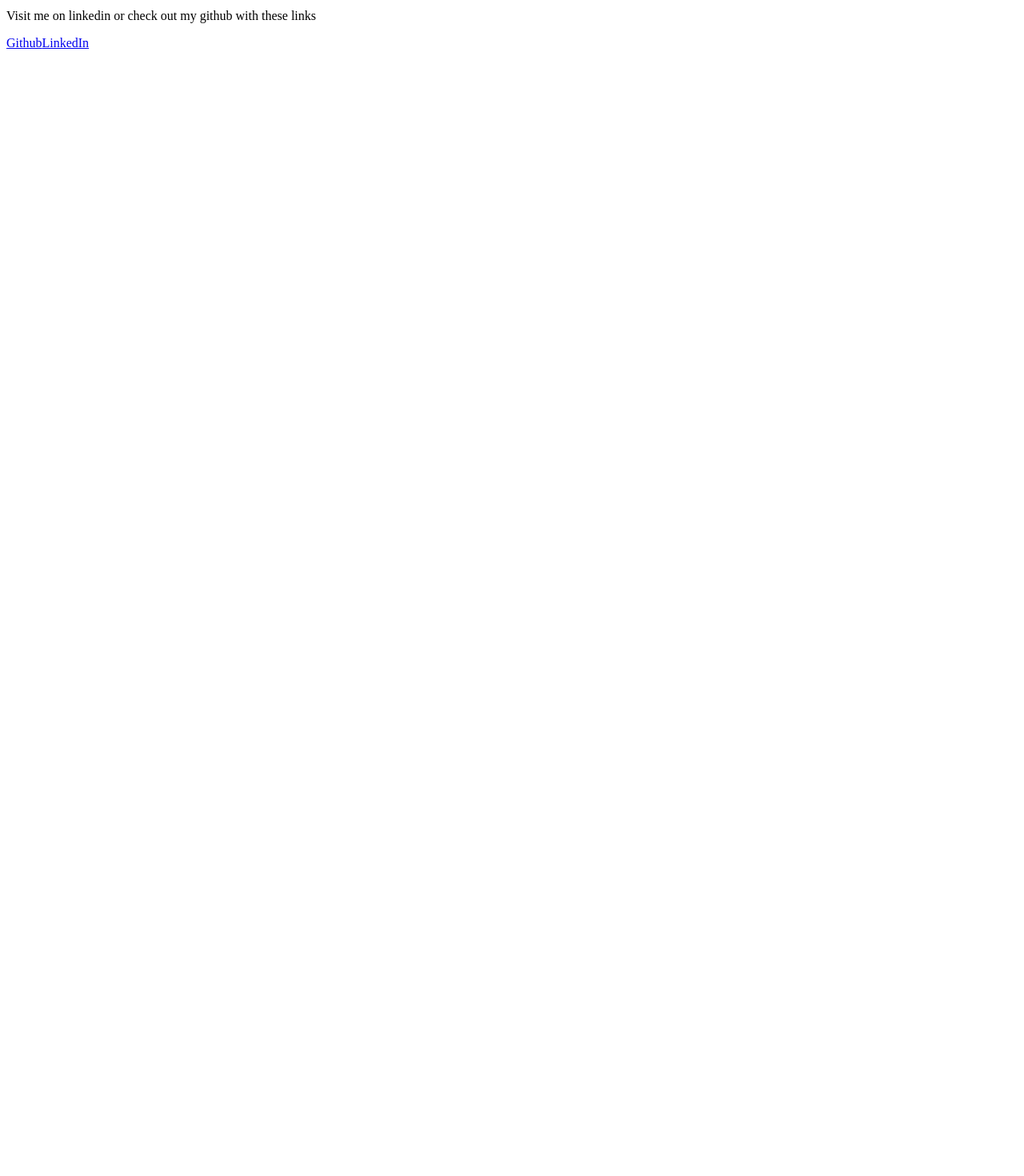
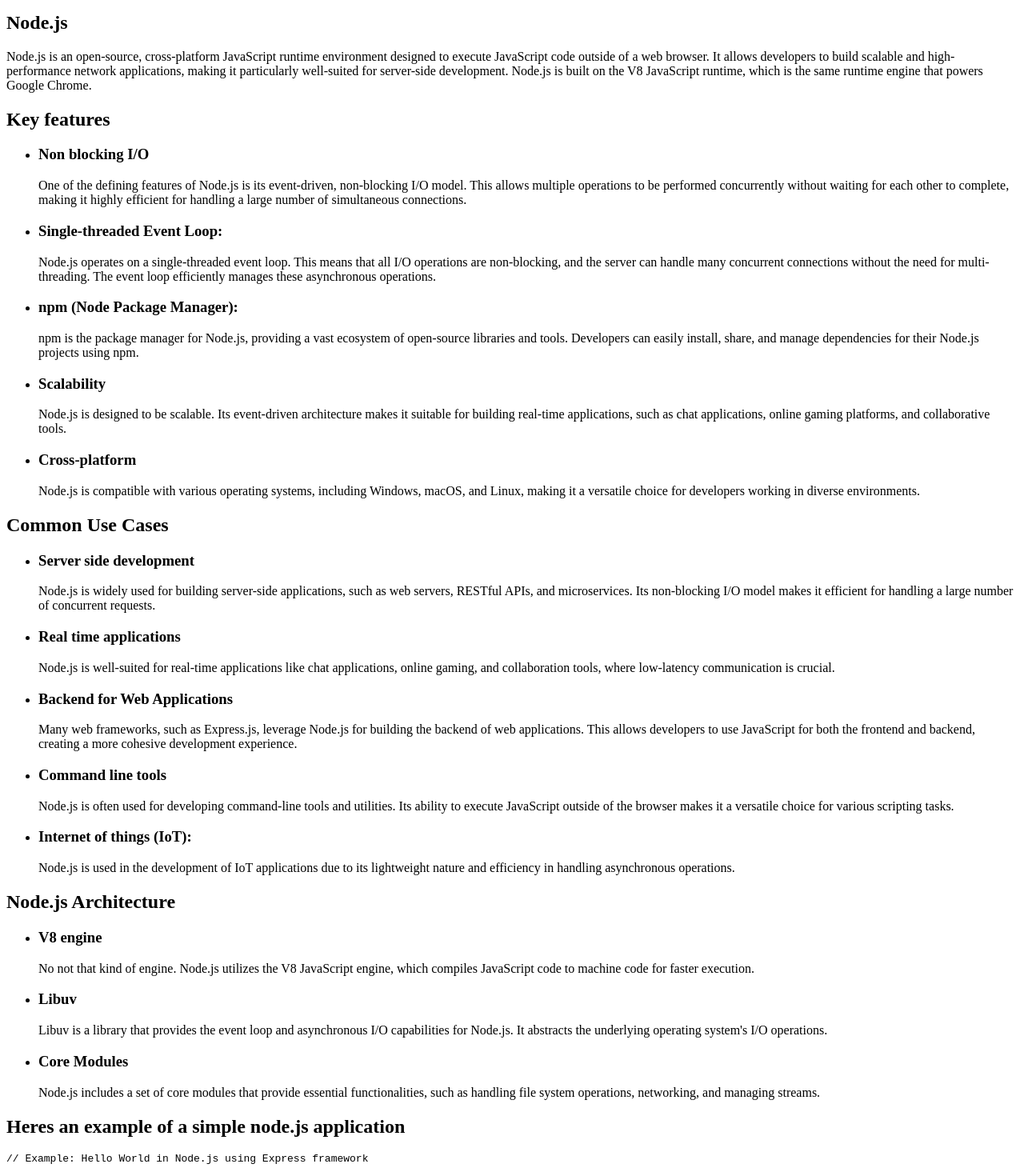
Before and after one commit to figuri/FullyStacked, a React (Vite) app: page /node in a window 1280 px wide. Shown: the part 360-1830 px from the top of the page at 80% size. Before the commit the page ends 800 px from the top, so only its background shows below. Built offline with nearby package versions, Linux system fonts and the light colour scheme.

Commit message:
made node.js component with basic structure

```diff
--- a/src/components/pages/Node.jsx
+++ b/src/components/pages/Node.jsx
@@ -1,5 +1,174 @@
-import React from 'react';
+import React from "react";
 
 export default function Node() {
+  const nodeCode = `// Example: Hello World in Node.js using Express framework
 
+    // Import the Express framework
+    const express = require('express');
+
+    // Create an Express application
+    const app = express();
+
+    // Define a route that responds with "Hello, World!"
+    app.get('/', (req, res) => {
+      res.send('Hello, World!');
+    });
+
+    // Start the server on port 3000
+    app.listen(3000, () => {
+      console.log('Server listening on port 3000');
+    });
+    `;
+  return (
+    <>
+      <article>
+        <h2>Node.js</h2>
+        <p>
+          Node.js is an open-source, cross-platform JavaScript runtime
+          environment designed to execute JavaScript code outside of a web
+          browser. It allows developers to build scalable and high-performance
+          network applications, making it particularly well-suited for
+          server-side development. Node.js is built on the V8 JavaScript
+          runtime, which is the same runtime engine that powers Google Chrome.
+        </p>
+      </article>
+      <div>
+        <h2>Key features</h2>
+        <ul>
+          <li>
+            <h3>Non blocking I/O</h3>
+            <p>
+              One of the defining features of Node.js is its event-driven,
+              non-blocking I/O model. This allows multiple operations to be
+              performed concurrently without waiting for each other to complete,
+              making it highly efficient for handling a large number of
+              simultaneous connections.
+            </p>
+          </li>
+          <li>
+            <h3>Single-threaded Event Loop:</h3>
+            <p>
+              Node.js operates on a single-threaded event loop. This means that
+              all I/O operations are non-blocking, and the server can handle
+              many concurrent connections without the need for multi-threading.
+              The event loop efficiently manages these asynchronous operations.
+            </p>
+          </li>
+          <li>
+            <h3>npm (Node Package Manager):</h3>
+            <p>
+              npm is the package manager for Node.js, providing a vast ecosystem
+              of open-source libraries and tools. Developers can easily install,
+              share, and manage dependencies for their Node.js projects using
+              npm.
+            </p>
+          </li>
+          <li>
+            <h3>Scalability</h3>
+            <p>
+              Node.js is designed to be scalable. Its event-driven architecture
+              makes it suitable for building real-time applications, such as
+              chat applications, online gaming platforms, and collaborative
+              tools.
+            </p>
+          </li>
+          <li>
+            <h3>Cross-platform</h3>
+            <p>
+              Node.js is compatible with various operating systems, including
+              Windows, macOS, and Linux, making it a versatile choice for
+              developers working in diverse environments.
+            </p>
+          </li>
+        </ul>
+        <h2>Common Use Cases</h2>
+        <ul>
+          <li>
+            <h3>Server side development</h3>
+            <p>
+              Node.js is widely used for building server-side applications, such
+              as web servers, RESTful APIs, and microservices. Its non-blocking
+              I/O model makes it efficient for handling a large number of
+              concurrent requests.
+            </p>
+          </li>
+          <li>
+            <h3>Real time applications</h3>
+            <p>
+              Node.js is well-suited for real-time applications like chat
+              applications, online gaming, and collaboration tools, where
+              low-latency communication is crucial.
+            </p>
+          </li>
+          <li>
+            <h3>Backend for Web Applications</h3>
+            <p>
+              Many web frameworks, such as Express.js, leverage Node.js for
+              building the backend of web applications. This allows developers
+              to use JavaScript for both the frontend and backend, creating a
+              more cohesive development experience.
+            </p>
+          </li>
+          <li>
+            <h3>Command line tools</h3>
+            <p>
+              Node.js is often used for developing command-line tools and
+              utilities. Its ability to execute JavaScript outside of the
+              browser makes it a versatile choice for various scripting tasks.
+            </p>
+          </li>
+          <li>
+            <h3>Internet of things (IoT):</h3>
+            <p>
+              Node.js is used in the development of IoT applications due to its
+              lightweight nature and efficiency in handling asynchronous
+              operations.
+            </p>
+          </li>
+        </ul>
+        <h2>Node.js Architecture</h2>
+        <ul>
+          <li>
+            <h3>V8 engine</h3>
+            <p>
+              No not that kind of engine. Node.js utilizes the V8 JavaScript
+              engine, which compiles JavaScript code to machine code for faster
+              execution.
+            </p>
+          </li>
+          <li>
+            <h3>Libuv</h3>
+            <p>
+              Libuv is a library that provides the event loop and asynchronous
+              I/O capabilities for Node.js. It abstracts the underlying
+              operating system's I/O operations.
+            </p>
+          </li>
+          <li>
+            <h3>Core Modules</h3>
+            <p>
+              Node.js includes a set of core modules that provide essential
+              functionalities, such as handling file system operations,
+              networking, and managing streams.
+            </p>
+          </li>
+        </ul>
+        <div>
+          <h2>Heres an example of a simple node.js application</h2>
+          <pre>
+            <code>{nodeCode}</code>
+          </pre>
+        </div>
+        <h2>Community and Ecosystem</h2>
+        <p>
+          Node.js has a vibrant and active community. The npm registry hosts
+          millions of packages, providing developers with a wealth of reusable
+          code and tools.
+        </p>
+        <h2>Versioning and Long Term Support (LTS):</h2>
+        <p>Node.js follows a release schedule, and LTS versions are designated for long-term stability and support. Developers can choose between the current and LTS versions based on their project requirements.</p>
+      </div>
+      <p>Node.js is a powerful and versatile runtime environment for JavaScript, primarily used for building scalable and high-performance server-side applications. Its non-blocking I/O model, event-driven architecture, and extensive ecosystem of npm packages contribute to its popularity in the web development community.</p>
+    </>
+  );
 }
```
